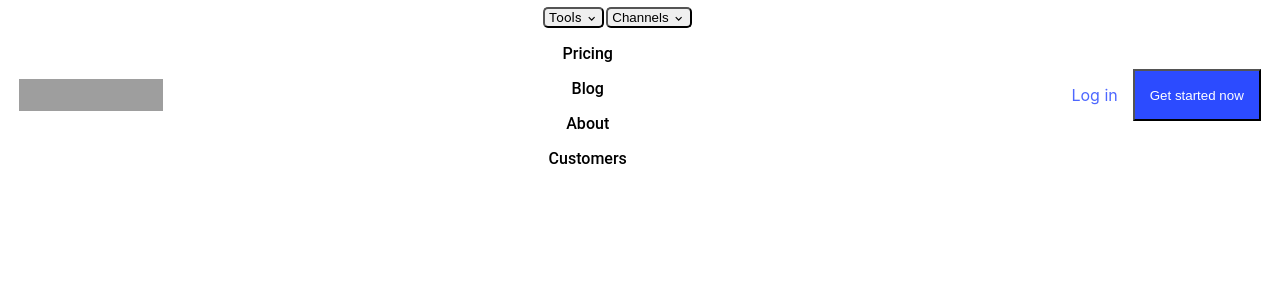
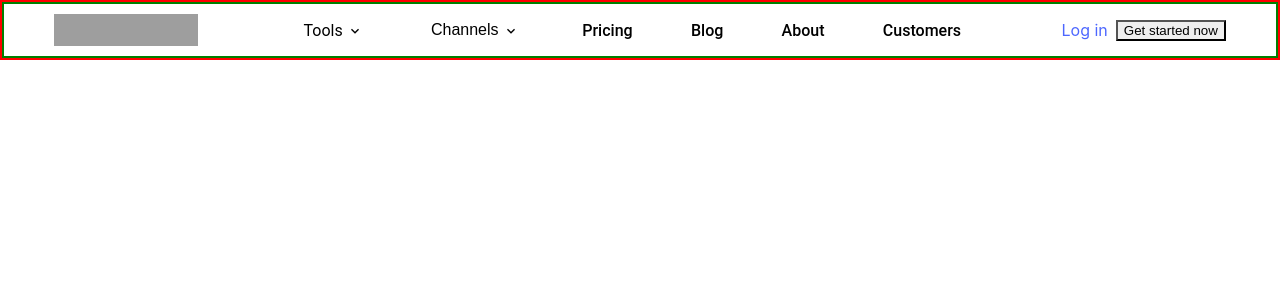
Before and after one commit to shivanithakur36/pricey-match-7148, a React (Create React App) app in the folder unique/: page / in a window 1280 px wide. Shown: the top 300 px of the page. Built offline with nearby package versions, Linux system fonts and the light colour scheme; grey boxes are pictures that could not be loaded.

Commit message:
changed navbar style

```diff
--- a/unique/src/App.js
+++ b/unique/src/App.js
@@ -1,13 +1,14 @@
 // import logo from './logo.svg';
 import './App.css';
-import {Container} from "@chakra-ui/react";
 import Navbar from "./Components/Navbar/Navbar";
-
+// import GetStartedPage from "./Pages/GetStartedPage"
 
 function App() {
   return (
     <div className="App">
       <Navbar/>
+      {/* <GetStartedPage/> */}
+      {/* <MiddlePage/> */}
 
 
     </div>
--- a/unique/src/Components/Navbar/Channels.jsx
+++ b/unique/src/Components/Navbar/Channels.jsx
@@ -19,11 +19,16 @@ function Channels(){
                 aria-label="Courses"
                 px={4}
                 py={[1, 2, 2]}
+                border="none"
+                bg="white"
+                size='lg'
+                font-fontFamily=" Roboto, sans-serif"
 
                 onMouseLeave={onClose}
 
                 onMouseEnter={onOpen}
-                fontSize='xl'
+
+                fontSize='16px'
                 fontWeight="normal"
 
             >
--- a/unique/src/Components/Navbar/Navbar.jsx
+++ b/unique/src/Components/Navbar/Navbar.jsx
@@ -1,6 +1,8 @@
 import React from "react";
-import { Image, Text, Flex,Button, Center} from "@chakra-ui/react";
-import NavbarMiddlePart from "./NavbarMiddlePart";
+import Tools from "./Tools";
+
+import { Image, Text, Flex,Button,Box, HStack,Center} from "@chakra-ui/react";
+import Channels from "./Channels";
 
 function Navbar(){
 
@@ -8,16 +10,56 @@ function Navbar(){
 
 
     return (
-        <Flex w="97%" m="auto" boxShadow='base' p='6' rounded='md' bg='white' h={{base:"70px", lg:"110px"}} justifyContent="space-between" alignItems="center">
+        <Flex border="2px solid red">
+                    {/* first image flex */}
+
+        <Flex justifyContent="space-evenly" width="100%" border="2px solid green"     alignItems="center">
             <Center>
                 <Image src="https://i.ibb.co/F7kVsKF/Screenshot-2022-09-28-071955.png" w="9rem" h="2rem"/>
             </Center>
-            <NavbarMiddlePart/>
-            <Flex gap="15px">
-                <Text display={{base:"none",lg:"flex"}} color="rgb(77, 103, 255)" cursor="pointer" fontSize='xl' className="loginbtn" >Log in</Text>
-                <Button color="white" bg="rgb(44,75,255)" fontSize={{base:".7rem", lg:"xl"}} p="15px" _hover={{bg:"rgb(31, 53, 179)"}}>Get started now</Button>
-            </Flex>
+            {/* <NavbarMiddlePart/> */}
+
+
+
+            <HStack width="60%"  justifyContent="space-evenly">
+
+            <Tools/>
+            <Channels/>
+         <Text  fontSize="xl" className="btn">Pricing</Text>
+        <Text fontSize="xl"  className="btn">Blog</Text>
+        <Text fontSize="xl"  className="btn">About</Text>
+        <Text fontSize="xl"  className="btn">Customers</Text>
+         </HStack>
+
+         <Box justifyContent="space-evenly">
+            <HStack>
+            <Text  color="rgb(77, 103, 255)" cursor="pointer" fontSize='xl' className="loginbtn" >Log in</Text>
+                <Button   _hover={{bg:"rgb(31, 53, 179)"}}>Get started now</Button>
+
+            </HStack>
+
+            </Box>
+
         </Flex>
+
+        {/* <Flex display={{base:"none",lg:"flex",}}>
+
+            <Tools/>
+            <Channels/>
+
+
+
+        </Flex>
+         */}
+
+
+
+
+
+
+
+    </Flex>
+
 
 
 
--- a/unique/src/Components/Navbar/NavbarMiddlePart.jsx
+++ /dev/null
@@ -1,23 +0,0 @@
-import { Flex, Text,Box } from "@chakra-ui/react";
-import Channels from "./Channels";
-import Tools from "./Tools"
-function NavbarMiddlePart(){
-
-    return (
-
-        <Flex alignItems="center" display={{base:"none",lg:"flex"}}>
-            <Box display={{base:"none",lg:"flex"}} ><Tools/><Channels/></Box>
-
-
-             <Box display={{base:"none",lg:"flex"}}>
-             <Text  fontSize="xl" mr="3.7rem" className="btn">Pricing</Text>
-            <Text fontSize="xl" mr="3.7rem" className="btn">Blog</Text>
-            <Text fontSize="xl" mr="3.7rem" className="btn">About</Text>
-            <Text fontSize="xl" mr="3.7rem" className="btn">Customers</Text>
-             </Box>
-
-        </Flex>
-    )
-}
-
-export default NavbarMiddlePart;
--- a/unique/src/Components/Navbar/Tools.jsx
+++ b/unique/src/Components/Navbar/Tools.jsx
@@ -13,14 +13,19 @@ function Tools(){
                 mx={1}
                 py={[1, 2, 2]}
                 px={4}
-                borderRadius={5}
+                fontSize='16px'
+
+
                 _hover={{ bg:"none" }}
                 aria-label="Courses"
                 fontWeight="normal"
                 onMouseEnter={onOpen}
                 onMouseLeave={onClose}
-                fontSize='xl'
                 className="btn"
+                font-fontFamily=" Roboto, sans-serif"
+                border="none"
+                bg="white"
+
             >
                 Tools {isOpen ? <ChevronUpIcon /> : <ChevronDownIcon />}
             </MenuButton>
```
